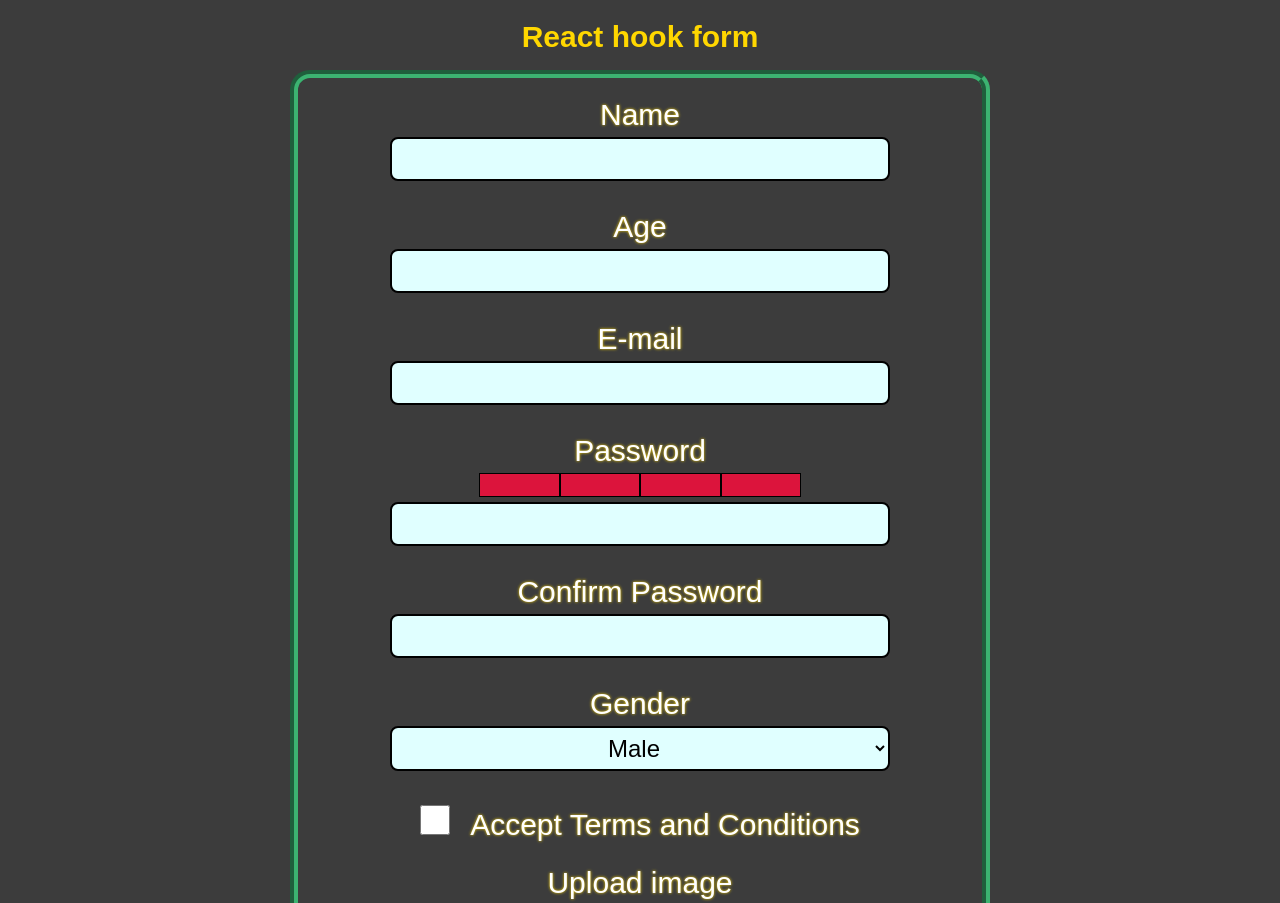
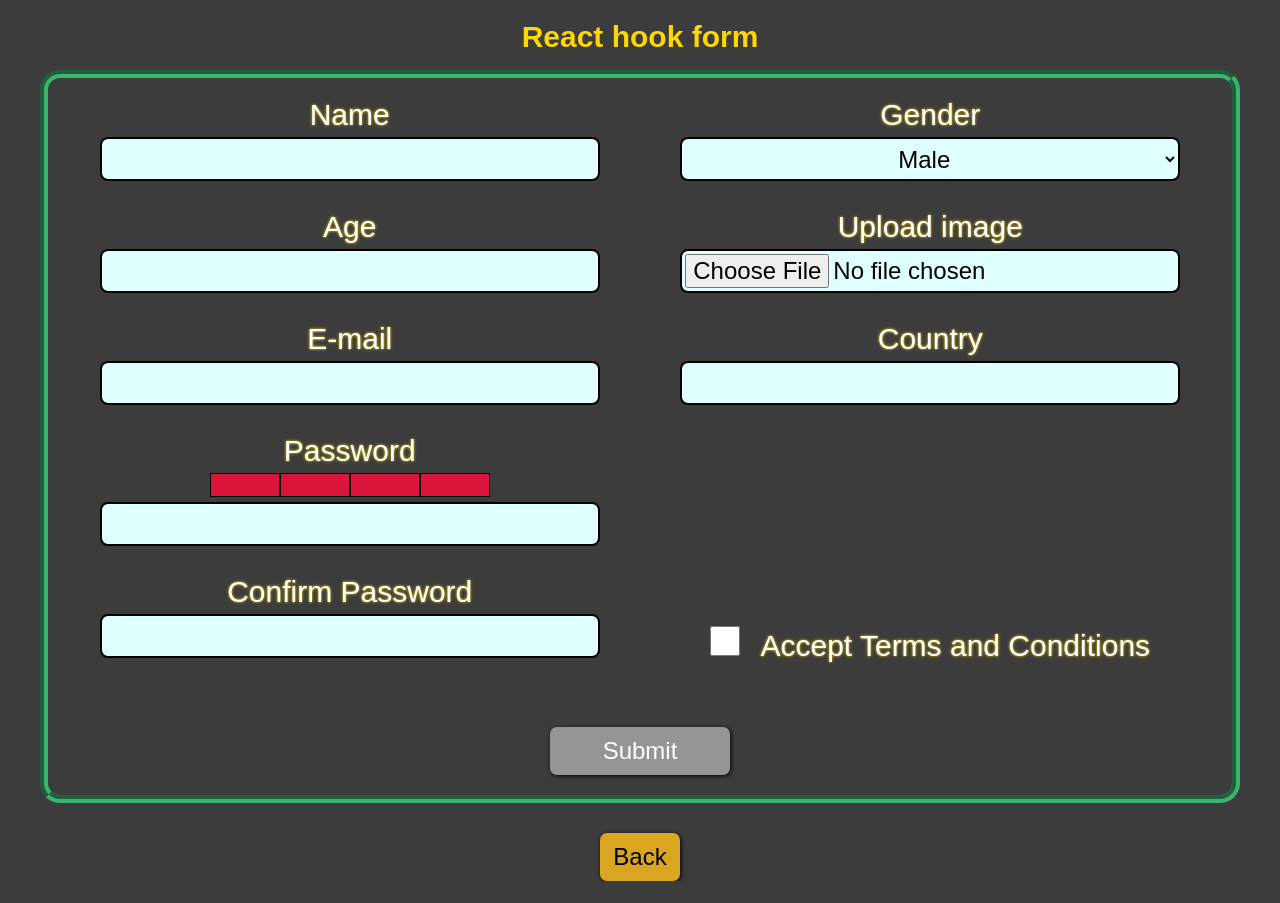
Before and after one commit to Koshman-Dmitri/React2024Q3, a React (Vite) app: page /react-hook-form in a window 1280 px wide. Shown: the top 903 px of the page. After the commit the page ends 881 px from the top, so only its background shows below. Built offline with nearby package versions, Linux system fonts and the light colour scheme.

Commit message:
feat: style

```diff
--- a/src/components/AutocompleteControl/AutocompleteControl.module.css
+++ b/src/components/AutocompleteControl/AutocompleteControl.module.css
@@ -11,7 +11,7 @@
   left: 0;
   right: 0;
   z-index: 100;
-  max-height: 100px;
+  max-height: 207px;
   border: 1px solid black;
   background: mediumseagreen;
   list-style: none;
--- a/src/components/ReactHookForm/ReactHookForm.tsx
+++ b/src/components/ReactHookForm/ReactHookForm.tsx
@@ -1,6 +1,6 @@
 import { useForm } from 'react-hook-form';
 import { yupResolver } from '@hookform/resolvers/yup';
-import { useNavigate } from 'react-router-dom';
+import { Link, useNavigate } from 'react-router-dom';
 import { IFormInput } from '../../redux/interfaces';
 import { useAppDispatch } from '../../redux/hooks/hooks';
 import { submitForm } from '../../redux/slices/formsSlice';
@@ -50,6 +50,7 @@ function ReactHookForm() {
     <>
       <h1 className={styles.title}>React hook form</h1>
       <form className={styles.form} onSubmit={handleSubmit(onSumbit)}>
+        <div className={styles.column}>
           <label className={styles.label} htmlFor="name">
             Name
             <input className={styles.input} id="name" {...register('name')} />
@@ -82,7 +83,9 @@ function ReactHookForm() {
           {errors.confirmPassword && (
             <p className={styles.errorMsg}>{errors.confirmPassword.message}</p>
           )}
+        </div>
 
+        <div className={styles.column}>
           <label className={styles.label} htmlFor="gender">
             Gender
             <select className={styles.select} id="gender" {...register('gender')}>
@@ -91,12 +94,6 @@ function ReactHookForm() {
             </select>
           </label>
           {errors.gender && <p className={styles.errorMsg}>{errors.gender.message}</p>}
-
-        <label className={styles.label} htmlFor="isTerms">
-          <input className={styles.input} id="isTerms" type="checkbox" {...register('isTerms')} />
-          Accept Terms and Conditions
-        </label>
-        {errors.isTerms && <p className={styles.errorMsg}>{errors.isTerms.message}</p>}
 
           <label className={styles.label} htmlFor="img">
             Upload image
@@ -118,10 +115,20 @@ function ReactHookForm() {
           </label>
           {errors.country && flag && <p className={styles.errorMsg}>{errors.country.message}</p>}
 
+          <label className={styles.label} htmlFor="isTerms">
+            <input className={styles.input} id="isTerms" type="checkbox" {...register('isTerms')} />
+            Accept Terms and Conditions
+          </label>
+          {errors.isTerms && <p className={styles.errorMsg}>{errors.isTerms.message}</p>}
+        </div>
+
         <button className={styles.submitButton} type="submit" disabled={!isValid}>
           Submit
         </button>
       </form>
+      <Link className={styles.backLink} to="/">
+        Back
+      </Link>
     </>
   );
 }
--- a/src/components/UncontrolledForm/UncontrolledForm.tsx
+++ b/src/components/UncontrolledForm/UncontrolledForm.tsx
@@ -1,6 +1,6 @@
 import { FormEvent, useRef, useState } from 'react';
 import { ValidationError } from 'yup';
-import { useNavigate } from 'react-router-dom';
+import { Link, useNavigate } from 'react-router-dom';
 import schema from '../../utils/yupScheme';
 import { useAppDispatch } from '../../redux/hooks/hooks';
 import { submitForm } from '../../redux/slices/formsSlice';
@@ -85,6 +85,7 @@ function UncontrolledForm() {
     <>
       <h1 className={styles.title}>Uncontrolled form</h1>
       <form className={styles.form} onSubmit={handleSubmit} onChange={enableSubmit}>
+        <div className={styles.column}>
           <label className={styles.label} htmlFor="name">
             Name
             <input ref={nameRef} className={styles.input} id="name" />
@@ -120,7 +121,9 @@ function UncontrolledForm() {
             <input ref={confirmPasswordRef} className={styles.input} id="confirmPassword" />
           </label>
           {errors?.confirmPassword && <p className={styles.errorMsg}>{errors.confirmPassword}</p>}
+        </div>
 
+        <div className={styles.column}>
           <label className={styles.label} htmlFor="gender">
             Gender
             <select ref={genderRef} className={styles.select} id="gender">
@@ -129,12 +132,6 @@ function UncontrolledForm() {
             </select>
           </label>
           {errors?.gender && <p className={styles.errorMsg}>{errors.gender}</p>}
-
-        <label className={styles.label} htmlFor="isTerms">
-          <input ref={termsRef} className={styles.input} id="isTerms" type="checkbox" />
-          Accept Terms and Conditions
-        </label>
-        {errors?.isTerms && <p className={styles.errorMsg}>{errors.isTerms}</p>}
 
           <label className={styles.label} htmlFor="img">
             Upload image
@@ -154,10 +151,20 @@ function UncontrolledForm() {
           </label>
           {errors?.country && <p className={styles.errorMsg}>{errors.country}</p>}
 
+          <label className={styles.label} htmlFor="isTerms">
+            <input ref={termsRef} className={styles.input} id="isTerms" type="checkbox" />
+            Accept Terms and Conditions
+          </label>
+          {errors?.isTerms && <p className={styles.errorMsg}>{errors.isTerms}</p>}
+        </div>
+
         <button ref={submitRef} className={styles.submitButton} type="submit">
           Submit
         </button>
       </form>
+      <Link className={styles.backLink} to="/">
+        Back
+      </Link>
     </>
   );
 }
--- a/src/components/shared/formStyle.module.css
+++ b/src/components/shared/formStyle.module.css
@@ -6,13 +6,23 @@
 }
 
 .form {
-  margin: 16px auto;
+  display: flex;
+  justify-content: center;
+  flex-wrap: wrap;
+  gap: 20px;
+  margin: 16px auto 30px;
   padding: 20px;
-  max-width: 700px;
+  max-width: 1200px;
   font-size: 3rem;
   text-align: center;
   border: 8px groove mediumseagreen;
   border-radius: 20px;
+}
+
+.column {
+  display: flex;
+  flex-direction: column;
+  width: 49%;
 }
 
 .label {
@@ -26,6 +36,10 @@
 
 .label:has(+ .errorMsg) {
   padding-bottom: 0;
+}
+
+.label:last-of-type {
+  margin-top: auto;
 }
 
 .input {
@@ -73,3 +87,27 @@
   font-size: 0.8em;
   background-color: mediumseagreen;
 }
+
+.backLink {
+  display: block;
+  margin: 0 auto;
+  padding: 10px;
+  max-width: 80px;
+  width: 100%;
+  font-family: inherit;
+  font-size: 2.4rem;
+  text-align: center;
+  color: black;
+  background-color: goldenrod;
+  border-radius: 7px;
+  box-shadow: 1px 1px 4px black;
+  transition: background-color 0.2s ease-in;
+}
+
+@media (hover: hover) and (pointer: fine) {
+  .backLink:hover {
+    text-decoration: none;
+    color: black;
+    background-color: cornflowerblue;
+  }
+}
--- a/src/index.css
+++ b/src/index.css
@@ -25,6 +25,7 @@ a {
 input {
   display: block;
   width: 100%;
+  height: 44px;
   padding: 6px 12px;
   font-family: inherit;
   color: inherit;
@@ -39,6 +40,15 @@ input[type='checkbox'] {
   width: 30px;
   height: 30px;
   cursor: pointer;
+  accent-color: mediumseagreen;
+}
+
+input[type='file'] {
+  padding: 3px;
+}
+
+select {
+  height: 44px;
 }
 
 button {
```
Lines whose indentation alone changed are shown as unchanged.
